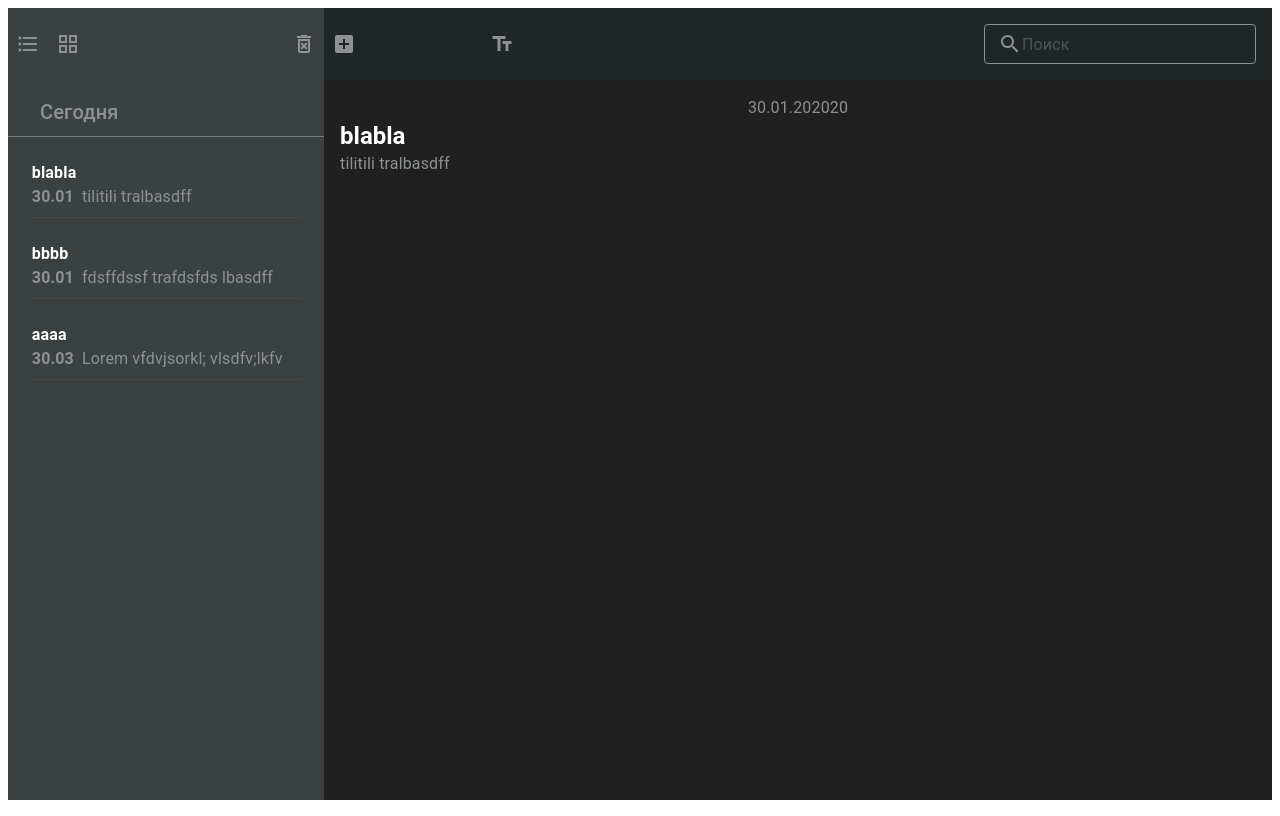
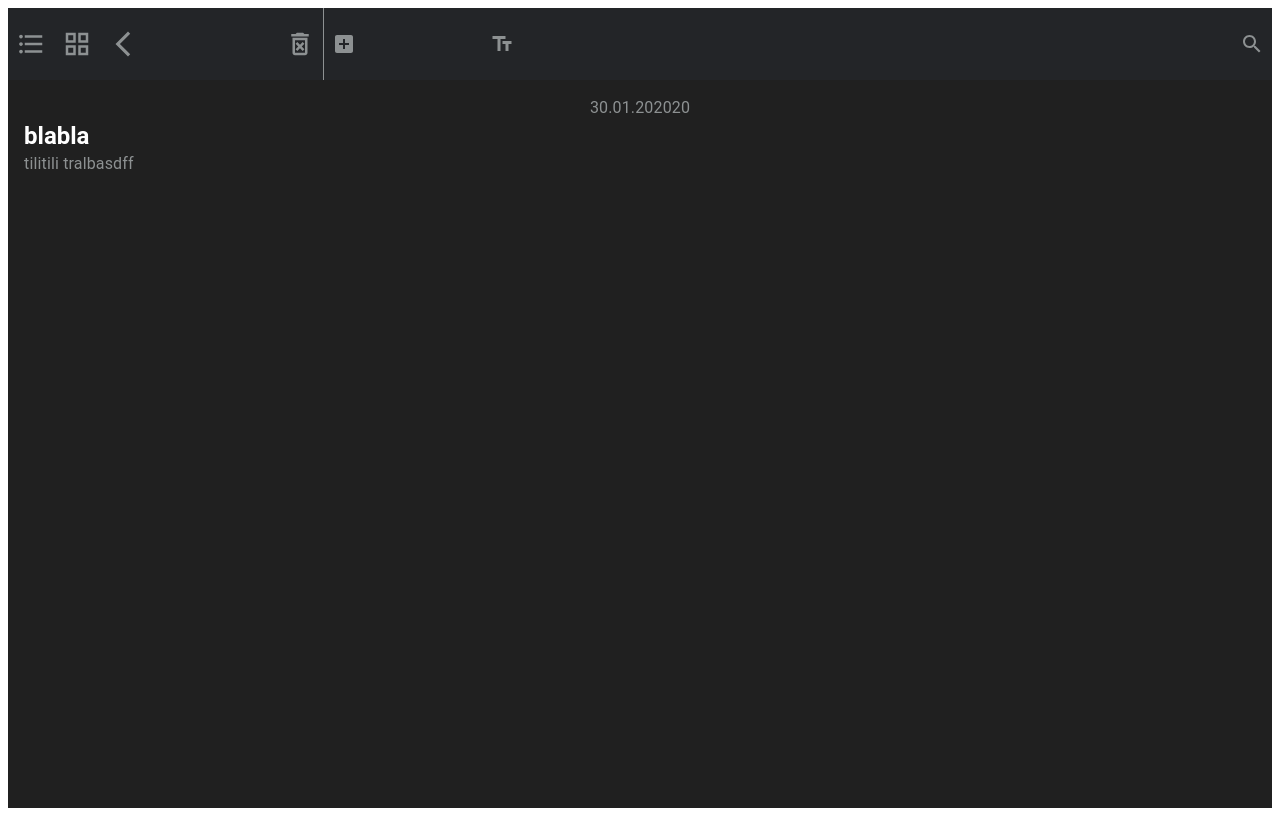
Before and after one commit to Bmwbyas/test-react, a React (Vite) app: page / in a window 1280 px wide. Built offline with nearby package versions, Linux system fonts and the light colour scheme.

Commit message:
feat(add table variant )

```diff
--- a/src/App.css
+++ b/src/App.css
@@ -2,5 +2,5 @@
   margin: 0 auto;
   /*background-color: #202025;*/
   /*background-color: #8d9192;*/
-  /*background-color: #202020;*/
+  /*background-color: #232528;*/
 }
--- a/src/App.tsx
+++ b/src/App.tsx
@@ -1,13 +1,26 @@
 import './App.css'
 import Header from "./components/header/Header";
 import Notes from "./features/notes/Notes";
+import {useState} from "react";
 
+export type ThemeType ="list"|"table"
 function App() {
+    const [theme, setTheme]=useState<ThemeType>("table")
+    const setListTheme=()=>{
+        setTheme("list")
+        console.log(theme)
+    }
+    const setTableTheme=()=>{
+        setTheme("table")
+        console.log(theme)
+
+    }
+
 
     return (
         <>
-            <Header/>
-            <Notes/>
+            <Header theme={theme} setListTheme={setListTheme} setTableTheme={setTableTheme} />
+            <Notes theme={theme} />
         </>
     )
 }
--- a/src/assets/styled/variables.ts
+++ b/src/assets/styled/variables.ts
@@ -1,7 +1,7 @@
 export const variables={
     activeColor:'#8d9192',
     bgcolor:'#202525',
-    secondBgColor:'#3b4040',
+    secondBgColor:'#232528',
     selectColor:'#474747',
     mainColor:'#202020'
 }
--- a/src/components/header/Header.tsx
+++ b/src/components/header/Header.tsx
@@ -1,53 +1,59 @@
 import React from 'react';
-import {Box, FormControl, Grid, IconButton, Stack, styled, TextField} from "@mui/material";
+import {Box, Grid, IconButton, Stack} from "@mui/material";
 import FormatListBulletedOutlinedIcon from '@mui/icons-material/FormatListBulletedOutlined';
 import DeleteForeverOutlinedIcon from '@mui/icons-material/DeleteForeverOutlined';
 import GridViewOutlinedIcon from '@mui/icons-material/GridViewOutlined';
-import SearchIcon from '@mui/icons-material/Search';
 import TextFieldsIcon from '@mui/icons-material/TextFields';
+import ArrowBackIosNewIcon from '@mui/icons-material/ArrowBackIosNew';
 import AddBoxIcon from '@mui/icons-material/AddBox';
 import {variables} from "../../assets/styled/variables";
+import {ThemeType} from "../../App";
+import {SearchComponent} from "./search/SearchComponent";
 
 
-const Search = styled(TextField)({
-    '& input': {
+type HeaderTypes = {
+    theme: ThemeType
+    setListTheme: () => void
+    setTableTheme: () => void
 
-        color: variables.activeColor,
-    },
-    '& .MuiOutlinedInput-root': {
-        '& fieldset': {
-            borderColor: variables.activeColor,
-            color: variables.activeColor,
-        },
-        '&:hover fieldset': {
-            borderColor: variables.activeColor,
-        },
-        '&.Mui-focused fieldset': {
-            borderColor: variables.activeColor,
-        },
-    },
-});
+}
 
-const Header = () => {
-    return (
-        <Grid container>
-            <Grid item xs={3} bgcolor={variables.secondBgColor}>
-                <Stack sx={{height: '100%'}} direction="row"
+const Header: React.FC<HeaderTypes> = ({theme, setListTheme, setTableTheme}) => {
+    const tableTheme = theme === "table" ? {borderRight: `1px solid ${variables.activeColor}`} : ""
+    const viewMain = false
+    const backtoMenu=()=>{
+
+    }
+    return (<>
+            {
+                <Grid container sx={{minHeight: 72}}>
+                    <Grid item xs={viewMain ? 7 : 3} bgcolor={variables.secondBgColor}>
+                        <Stack sx={{height: '100%', ...tableTheme}} direction="row"
                                justifyContent="space-between" alignItems="center">
                             <Box>
-                        <IconButton>
-                            <FormatListBulletedOutlinedIcon sx={{color: variables.activeColor}}/>
+                                <IconButton onClick={setListTheme} disabled={theme === 'list' || viewMain}>
+                                    <FormatListBulletedOutlinedIcon
+                                        sx={{fontSize: '30px', color: variables.activeColor}}/>
                                 </IconButton>
-                        <IconButton>
-                            <GridViewOutlinedIcon sx={{color: variables.activeColor}}/>
+                                <IconButton onClick={setTableTheme} disabled={theme === 'table' || viewMain}>
+                                    <GridViewOutlinedIcon sx={{fontSize: '30px', color: variables.activeColor}}/>
                                 </IconButton>
+                                {theme === "table" ?
+                                    <IconButton onClick={backtoMenu} disabled={theme === 'table' || !viewMain}>
+                                        <ArrowBackIosNewIcon sx={{fontSize: '30px', color: variables.activeColor}}/>
+                                    </IconButton>
+                                    : ""}
                             </Box>
                             <IconButton>
-                        <DeleteForeverOutlinedIcon sx={{color: variables.activeColor}}/>
+                                <DeleteForeverOutlinedIcon sx={{fontSize: '30px', color: variables.activeColor}}/>
                             </IconButton>
                         </Stack>
+
                     </Grid>
-            <Grid item container bgcolor={variables.bgcolor} xs={9}>
+
+                    <Grid item container
+                          bgcolor={theme === "list" ? variables.bgcolor : variables.secondBgColor}
+                          xs={viewMain ? 5 : 9}>
                         <Grid item xs={2}>
 
                             <IconButton sx={{height: '100%'}}>
@@ -57,24 +63,20 @@ const Header = () => {
                         </Grid>
                         <Grid item xs={10}>
                             <Stack direction="row" justifyContent="space-between"
-                           alignItems="center">
+                                   alignItems="center" sx={{height: '100%'}}>
                                 <IconButton>
                                     <TextFieldsIcon sx={{color: variables.activeColor}}/>
                                 </IconButton>
-                        <FormControl>
-                            <Search
-                                sx={{my: 2, mr: 2}}
-                                size="small"
-                                placeholder='Поиск'
-                                InputProps={{
-                                    startAdornment: <SearchIcon color={"inherit"} sx={{color: variables.activeColor}}/>,
-                                }}/>
-                        </FormControl>
+                                <SearchComponent/>
                             </Stack>
                         </Grid>
                     </Grid>
                 </Grid>
-    );
+
+            }
+        </>
+    )
+        ;
 };
 
 export default Header;
--- /dev/null
+++ b/src/components/header/search/SearchComponent.tsx
@@ -0,0 +1,61 @@
+import React, {useState} from 'react';
+import {Box, FormControl, IconButton, styled, TextField} from "@mui/material";
+import SearchIcon from "@mui/icons-material/Search";
+import {variables} from "../../../assets/styled/variables";
+
+const Search = styled(TextField)({
+    '& input': {
+
+        color: variables.activeColor,
+    },
+    '& .MuiOutlinedInput-root': {
+        '& fieldset': {
+            borderColor: variables.activeColor,
+            color: variables.activeColor,
+        },
+        '&:hover fieldset': {
+            borderColor: variables.activeColor,
+        },
+        '&.Mui-focused fieldset': {
+            borderColor: variables.activeColor,
+        },
+    },
+});
+type SearchPropsType = {}
+export const SearchComponent: React.FC<SearchPropsType> = ({}) => {
+    const [viewSearch, setViewSearch] = useState(false)
+    const viewMain = true
+
+    return (
+        <Box >
+            {viewMain ?
+                <>                    {viewSearch ?
+                        <FormControl >
+                            <Search
+                                sx={{my: 2, mr: 2}}
+                                size="small"
+                                placeholder='Поиск'
+                                onBlur={()=>setViewSearch(false)}
+                                autoFocus
+                                InputProps={{
+                                    startAdornment: <SearchIcon color={"inherit"} sx={{color: variables.activeColor}}/>,
+                                }}/>
+                        </FormControl> :<IconButton onClick={() => setViewSearch(true)}>
+                            <SearchIcon color={"inherit"} sx={{color: variables.activeColor}}/>
+                        </IconButton>}
+                </>
+                :
+                <FormControl>
+                    <Search
+                        sx={{my: 2, mr: 2}}
+                        size="small"
+                        placeholder='Поиск'
+                        InputProps={{
+                            startAdornment: <SearchIcon color={"inherit"} sx={{color: variables.activeColor}}/>,
+                        }}/>
+                </FormControl>
+            }
+        </Box>
+
+    );
+};
--- a/src/features/notes/Notes.tsx
+++ b/src/features/notes/Notes.tsx
@@ -3,6 +3,7 @@ import {Grid} from "@mui/material";
 import {Sidebar} from "./sideabar/Sidebar";
 import {Main} from "./main/Main";
 import {v1} from "uuid";
+import {ThemeType} from "../../App";
 
 export type MenuItemType={
     id: string
@@ -30,14 +31,49 @@ const menuItems:MenuItemType[] = [{
         createDate: '30.03.202020',
         text: 'Lorem  vfdvjsorkl; vlsdfv;lkfv '
 
+    }, {
+        id: v1(),
+        name: "aaaa",
+        createDate: '30.03.202020',
+        text: 'Lorem  vfdvjsorkl; vlsdfv;lkfv '
+
+    },
+    {
+        id: v1(),
+        name: "aaaa",
+        createDate: '30.03.202020',
+        text: 'Lorem  vfdvjsorkl; vlsdfv;lkfv '
+
+    }, {
+        id: v1(),
+        name: "aaaa",
+        createDate: '30.03.202020',
+        text: 'Lorem  vfdvjsorkl; vlsdfv;lkfv '
+
+    },
+    {
+        id: v1(),
+        name: "aaaa",
+        createDate: '30.03.202020',
+        text: 'Lorem  vfdvjsorkl; vlsdfv;lkfv '
+
+    }, {
+        id: v1(),
+        name: "aaaa",
+        createDate: '30.03.202020',
+        text: 'Lorem  vfdvjsorkl; vlsdfv;lkfv '
+
     }]
+type NotesType = {
+    theme:ThemeType
 
-const Notes = () => {
+}
+const Notes:React.FC<NotesType> = ({theme}) => {
 
     return (
         <Grid container>
-            <Sidebar menuItems={menuItems} />
-            <Main menuItem={menuItems[0]}/>
+            <Sidebar theme={theme}  menuItems={menuItems} />
+            <Main theme={theme} menuItem={menuItems[0]}/>
         </Grid>
     );
 };
--- a/src/features/notes/main/Main.tsx
+++ b/src/features/notes/main/Main.tsx
@@ -2,15 +2,20 @@ import React from 'react';
 import {Grid, Stack, Typography} from "@mui/material";
 import {MenuItemType} from "../Notes";
 import {variables} from "../../../assets/styled/variables";
+import {ThemeType} from "../../../App";
 
 type MainType={
     menuItem:MenuItemType
+    theme:ThemeType
+
 }
 
-export const Main:React.FC<MainType> = ({menuItem}) => {
+export const Main:React.FC<MainType> = ({menuItem,theme}) => {
     const {name,text,createDate}=menuItem
+    const currentTheme=theme==="list"?9:12
     return (
-        <Grid item xs={9} sx={{backgroundColor:variables.mainColor, p:2}}>
+
+        <Grid item xs={currentTheme} sx={{backgroundColor:variables.mainColor, p:2, minHeight:"91vh"}}>
             <Stack sx={{color:variables.activeColor}}>
                 <Typography sx={{textAlign:'center'}}>{createDate}</Typography>
                 <Typography variant={"h5"}  sx={{fontWeight: 700, color:'white'}}>{name}</Typography>
```
Also changed, not shown: src/features/notes/sideabar/Sidebar.tsx (+67 -10 lines). Lines whose indentation alone changed are shown as unchanged.
